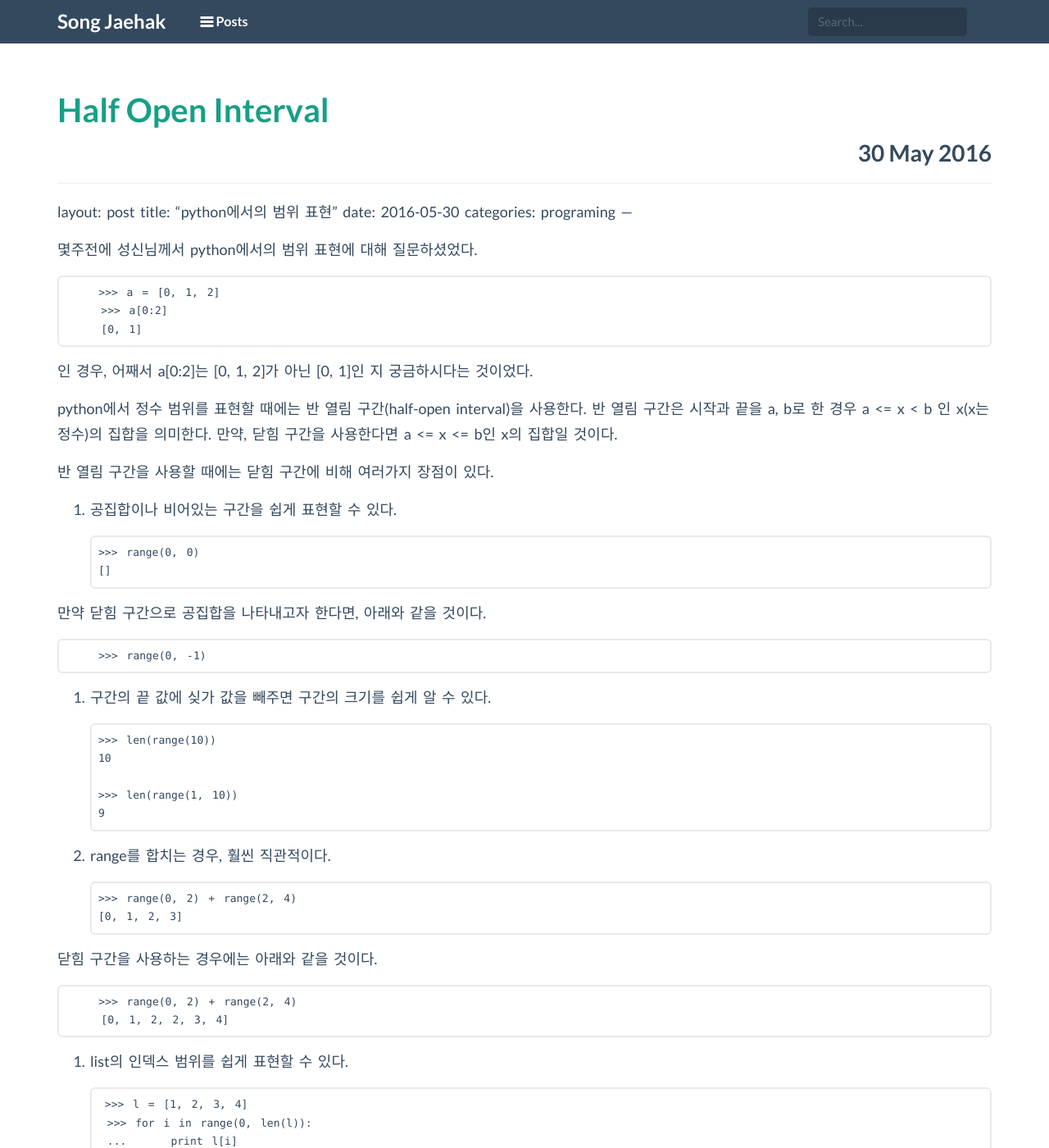
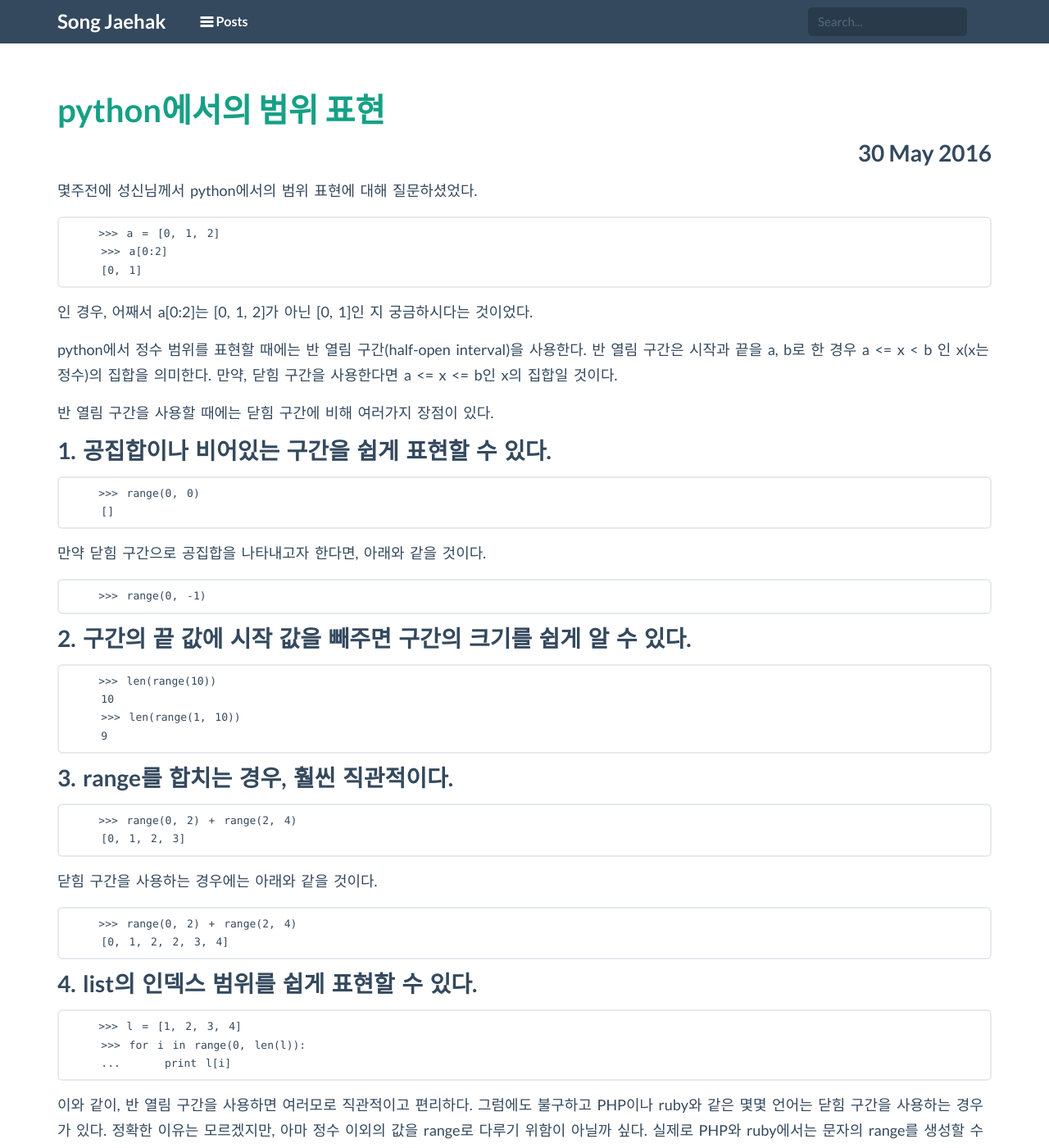
Before and after one commit to astralhpi/astralhpi.github.io, a Jekyll site: the page built from index.html, in a window 1280 px wide and 1400 px high. Shown: the whole window at 82% size. Built offline with Jekyll 4.4.1, drawn with Linux system fonts in a browser that asks for light colours; the list of posts is cut into pages by our own code.

Commit message:
문법 오류 및 오타 수정

```diff
--- a/_posts/2016-05-30-half-open-interval.md
+++ b/_posts/2016-05-30-half-open-interval.md
@@ -1,4 +1,3 @@
-
 ---
 layout: post
 title:  "python에서의 범위 표현"
@@ -20,36 +19,35 @@ categories: programing
 
 반 열림 구간을 사용할 때에는 닫힘 구간에 비해 여러가지 장점이 있다.
 
- 1. 공집합이나 비어있는 구간을 쉽게 표현할 수 있다.
+### 1. 공집합이나 비어있는 구간을 쉽게 표현할 수 있다.
 
         >>> range(0, 0)
         []
 
-  만약 닫힘 구간으로 공집합을 나타내고자 한다면, 아래와 같을 것이다.
+만약 닫힘 구간으로 공집합을 나타내고자 한다면, 아래와 같을 것이다.
 
         >>> range(0, -1)
 
- 2. 구간의 끝 값에 싲가 값을 빼주면 구간의 크기를 쉽게 알 수 있다.
+### 2. 구간의 끝 값에 시작 값을 빼주면 구간의 크기를 쉽게 알 수 있다.
 
         >>> len(range(10))
         10
-
         >>> len(range(1, 10))
         9
 
 
- 3. range를 합치는 경우,  훨씬 직관적이다.
+### 3. range를 합치는 경우,  훨씬 직관적이다.
 
         >>> range(0, 2) + range(2, 4)
         [0, 1, 2, 3]
 
-  닫힘 구간을 사용하는 경우에는 아래와 같을 것이다.
+닫힘 구간을 사용하는 경우에는 아래와 같을 것이다.
 
         >>> range(0, 2) + range(2, 4)
         [0, 1, 2, 2, 3, 4]
 
 
-4. list의 인덱스 범위를 쉽게 표현할 수 있다.
+### 4. list의 인덱스 범위를 쉽게 표현할 수 있다.
 
         >>> l = [1, 2, 3, 4]
         >>> for i in range(0, len(l)):
```
